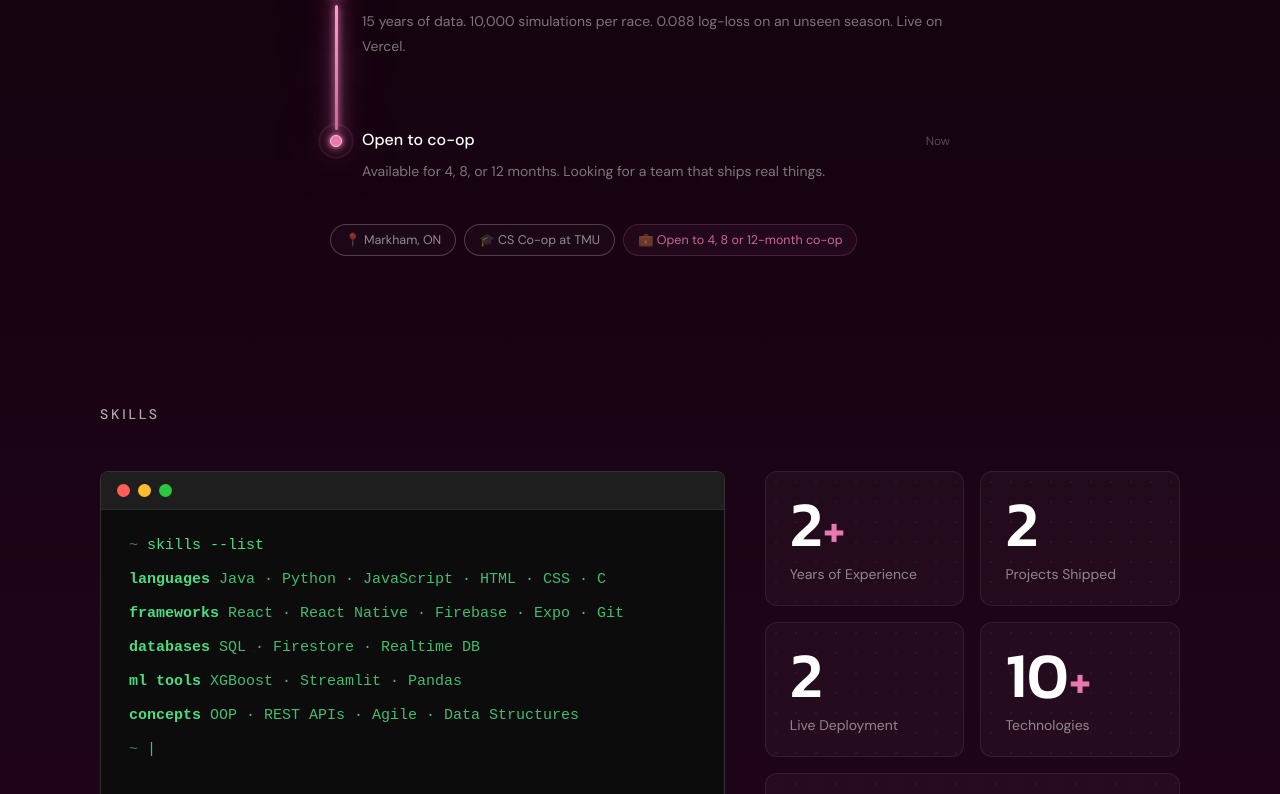
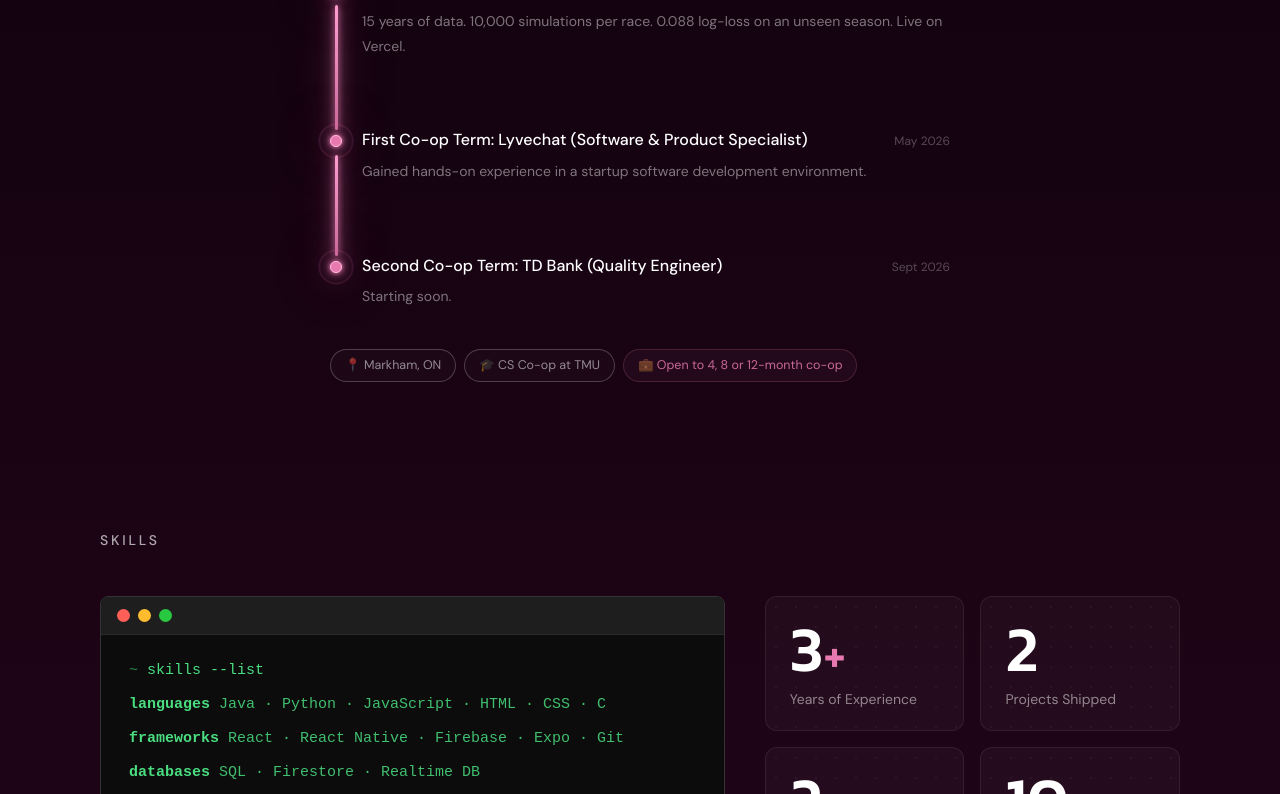
Before and after one commit to mahip16/personal-portfolio, a React (Vite) app: page / in a window 1280 px wide. Shown: the part 1446-2240 px from the top of the page. Built offline with nearby package versions, Linux system fonts and the light colour scheme.

Commit message:
Update timeline with experience

```diff
--- a/src/components/About.jsx
+++ b/src/components/About.jsx
@@ -18,11 +18,17 @@ const events = [
     desc: '15 years of data. 10,000 simulations per race. 0.088 log-loss on an unseen season. Live on Vercel.',
   },
   {
-    year: 'Now',
-    title: 'Open to co-op',
-    desc: 'Available for 4, 8, or 12 months. Looking for a team that ships real things.',
+    year: 'May 2026',
+    title: 'First Co-op Term: Lyvechat (Software & Product Specialist)',
+    desc: 'Gained hands-on experience in a startup software development environment.',
     active: true,
   },
+  {
+    year: 'Sept 2026',
+    title: 'Second Co-op Term: TD Bank (Quality Engineer)',
+    desc: 'Starting soon.',
+    active: true,
+  }
 ]
 
 const TimelineItem = ({ event, index, onLineRef, onDotRef }) => {
--- a/src/components/Skills.jsx
+++ b/src/components/Skills.jsx
@@ -11,7 +11,7 @@ const lines = [
 ]
 
 const stats = [
-  { value: 2, suffix: '+', label: 'Years of Experience' },
+  { value: 3, suffix: '+', label: 'Years of Experience' },
   { value: 2, suffix: '', label: 'Projects Shipped' },
   { value: 2, suffix: '', label: 'Live Deployment' },
   { value: 10, suffix: '+', label: 'Technologies' },
```
